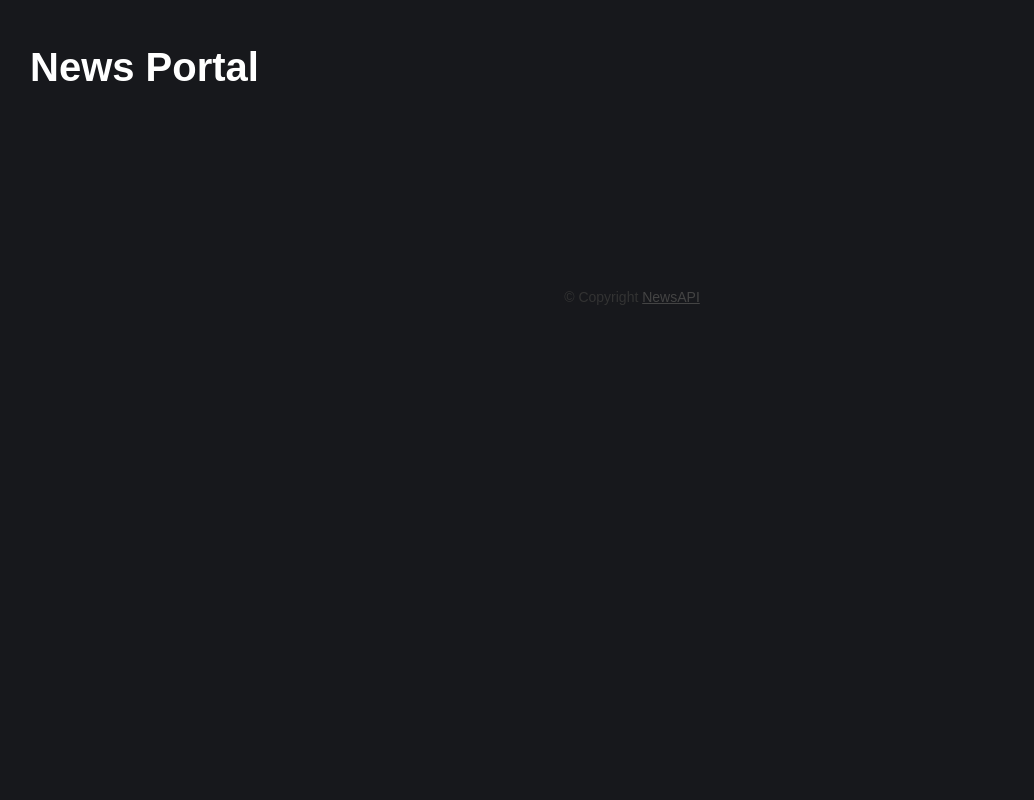
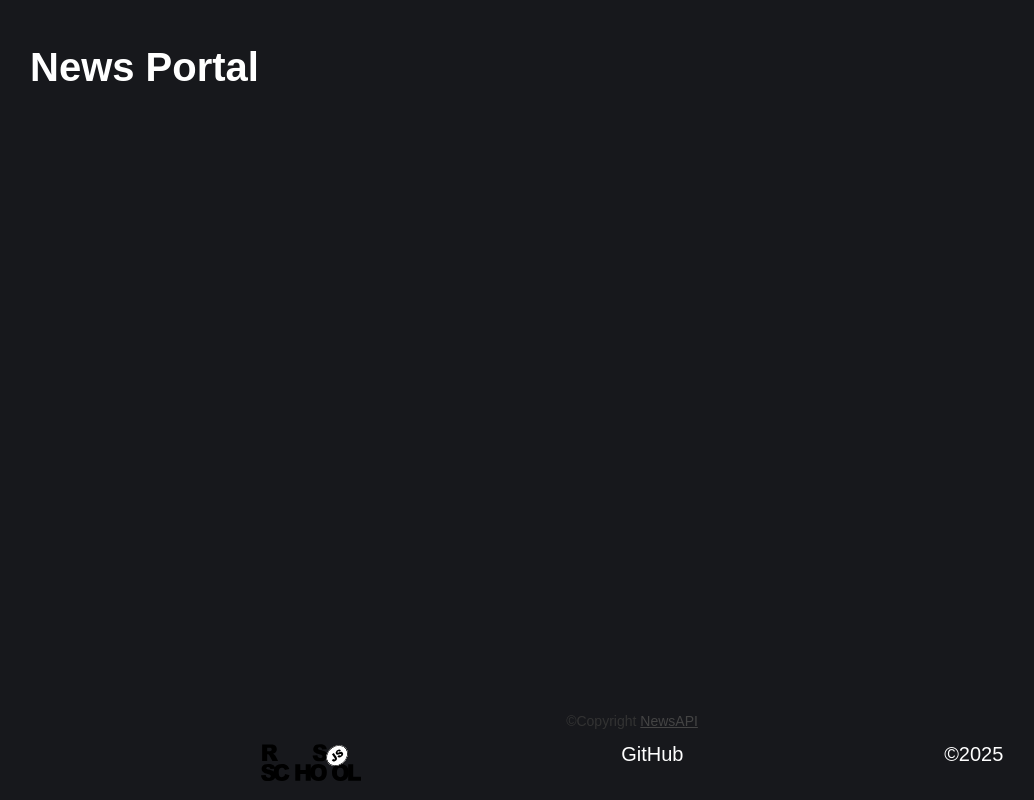
Before and after one commit to PolinaRomanchuk/rss_stage_1, a website built with webpack: page news-api/src/index.html in a window 1280 px wide. Shown: the whole page, without its empty margins (8-1042 px from the left). Built offline with nearby package versions, Linux system fonts and the light colour scheme; no server answers.

Commit message:
style: add info about rss

```diff
--- a/news-api/src/global.css
+++ b/news-api/src/global.css
@@ -1,11 +1,15 @@
 body {
+    height: 98vh;
     color: #fff;
     background: #17181c;
     font-family: sans-serif;
+    display: flex;
+    flex-direction: column;
 }
 
 header {
     padding: 10px 30px;
+    display: flex;
 }
 
 header h1 {
@@ -13,9 +17,16 @@ header h1 {
     font-weight: 800;
 }
 
+main {
+    display: flex;
+    flex-direction: column;
+    flex-grow: 1;
+}
+
 footer {
     height: 100px;
     display: flex;
+    flex-direction: column;
     align-items: center;
     justify-content: center;
 }
@@ -33,3 +44,19 @@ footer .copyright a:hover {
 footer .copyright:before {
     content: '©';
 }
+
+.shool_info {
+    display: flex;
+    justify-content: space-evenly;
+    width: 100%;
+    & .year-project,
+    & .link-github {
+        font-size: 20px;
+        text-decoration: unset;
+        color: inherit;
+    }
+
+    & .logo-rsschool {
+        width: 100px;
+    }
+}
--- a/news-api/src/index.html
+++ b/news-api/src/index.html
@@ -1,4 +1,4 @@
-<!DOCTYPE html>
+<!doctype html>
 <html>
     <head>
         <meta charset="utf-8" />
@@ -15,9 +15,16 @@
             <div class="news"></div>
         </main>
         <footer>
-            <p class="copyright">
-                Copyright <a href="https://newsapi.org">NewsAPI</a>
-            </p>
+            <p class="copyright">Copyright <a href="https://newsapi.org">NewsAPI</a></p>
+            <div class="shool_info">
+            <a href="https://rs.school/courses/javascript-ru" class="link-rsschool">
+                <img src="/news-api/src/rs_school_js.svg" alt="logo rsschool" class="logo-rsschool" />
+            </a>
+            <a href="https://github.com/PolinaRomanchuk" class="link-github">
+                <span class="github">GitHub</span>
+            </a>
+            <div class="year-project">©2025</div>
+        </div>
         </footer>
 
         <template id="sourceItemTemp">
@@ -45,5 +52,6 @@
                 </div>
             </div>
         </template>
+
     </body>
 </html>
```
Also changed, not shown: news-api/src/rs_school_js.svg (added).
